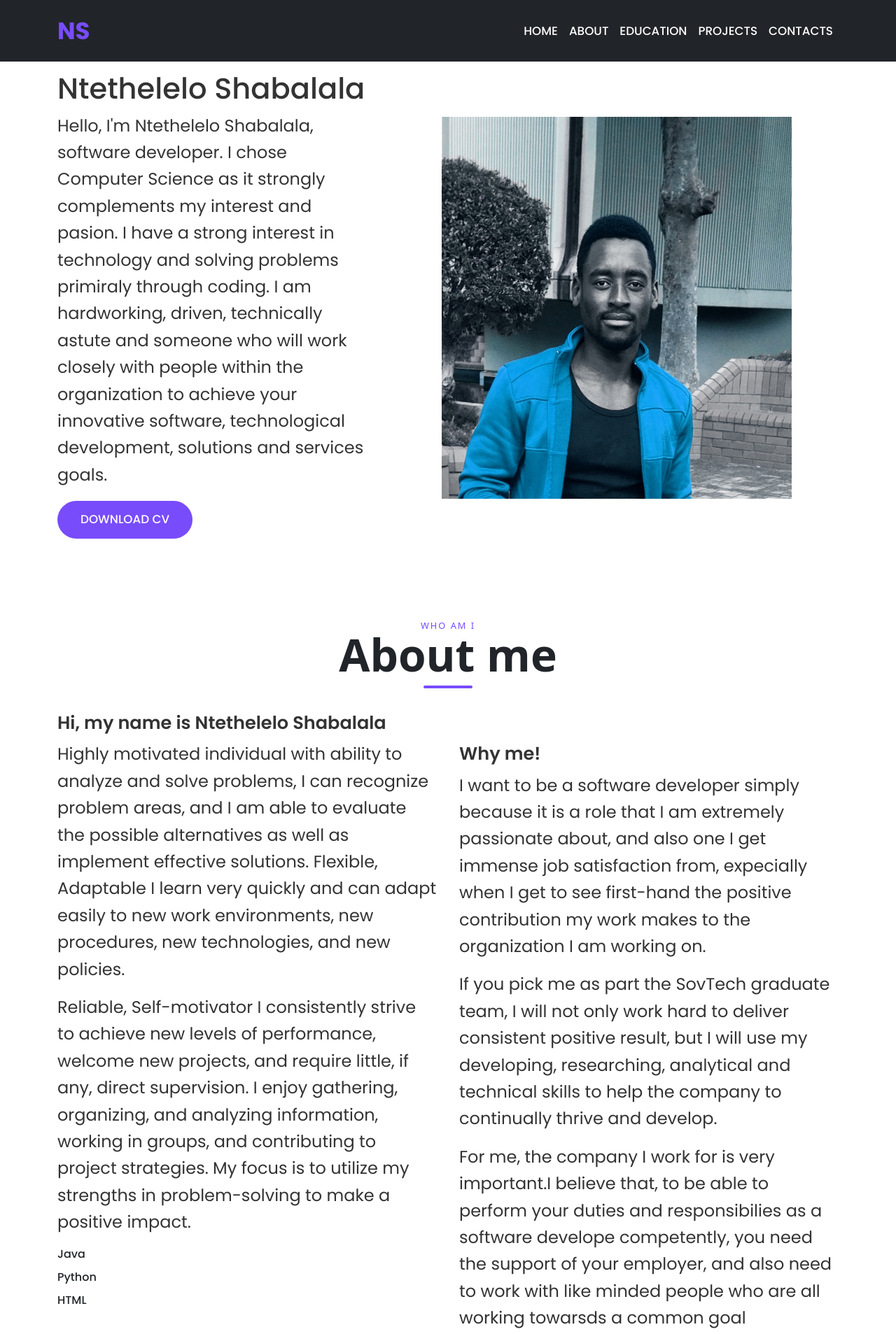
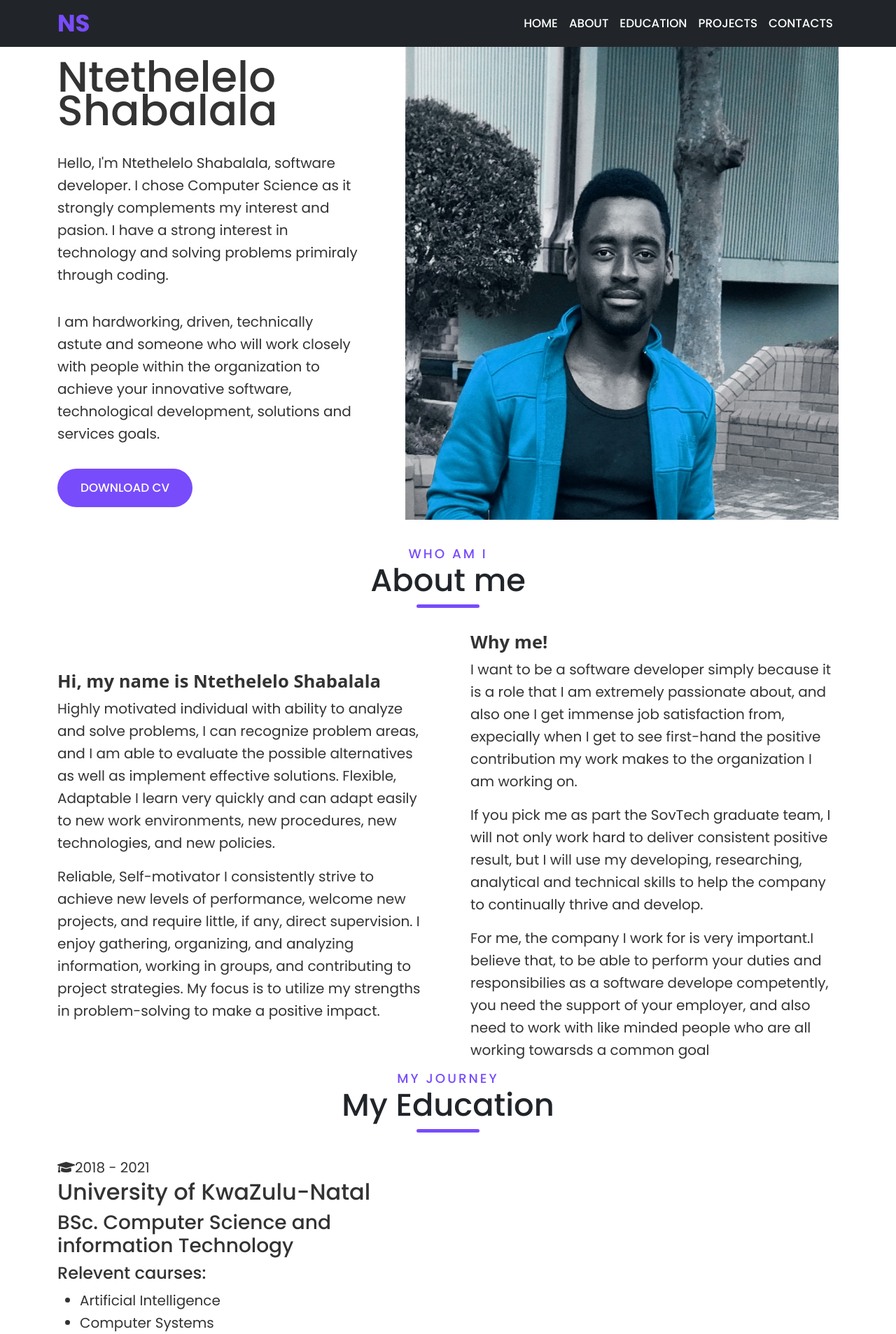
Before and after one commit to NtetheWonder/miniPortfolio, a React (Create React App) app: page / in a window 1280 px wide. Shown: the top 1907 px of the page at 70% size. Built offline with nearby package versions, Linux system fonts and the light colour scheme.

Commit message:
About me completed

```diff
--- a/src/App.css
+++ b/src/App.css
@@ -13,7 +13,7 @@
 nav {
     width: 100%;
     position: relative;
-
+    z-index: 50;
     font-family: "Poppins", sans-serif;
   }
 
@@ -50,24 +50,12 @@ nav {
 .navbar-nav > li >a{
   color: var(--light-one) !important;
 }
-
-.navbar-nav li a:hover{
-  color: var(--main-color) !important;
-}
-nav.container {
-  display: flex ;
-  justify-content: space-between ;
-  height: 6rem ;
-  align-items: center ;
+.navbar-nav >li > a.active, .navbar-nav>li > a.active:focus{
+  border-radius: 24rem solid var(--main-color);
 }
 
+/*--------------------------------Header--------------------------------*/
 
-/*--------------------------------Header--------------------------------*/
-.header-content{
-  width: 100%;
-  height: 100 vh;
-  display: flex;
-}
 .grid-2 {
   display: grid;
   grid-template-columns: repeat(2, 1fr);
@@ -79,11 +67,9 @@ nav.container {
   font-size: 1.25rem;
   color: var(--dark-two);
   line-height: 1.6;
-  font-family: "Poppins", sans-serif;
 }
 .column-1 {
   margin-right: 2rem;
-  font-family: "Poppins", sans-serif;
 }
 .btn {
   display: inline-block !important;
@@ -98,14 +84,7 @@ nav.container {
 }
 
 .btn:hover {
-  background-color: #5a5569 !important;
-}
-.title-sm {
-  color: var(--dark-one) !important;
-  font-weight: 600 !important;
-  font-size: 1.6rem !important;
-  font-family: "Poppins", sans-serif;
-
+  background-color: var(--dark-one) !important;
 }
 
 .btn.small {
@@ -115,12 +94,6 @@ nav.container {
 
 .column-2 {
   margin-left: 2rem;
-  font-family: "Poppins", sans-serif;
-
-}
-.text{
-  font-size: 1.5rem !important;
-  color: var(--dark-one) !important;
 }
 .image {
   position: relative;
@@ -133,22 +106,17 @@ nav.container {
   position: relative;
   z-index: 2;
 }
-.info-text{
-  font-size: 1.5rem !important;
-  color: var(--dark-one) !important;
-
-}
 
 .header-content .container.grid-2 {
   grid-template-columns: 2.5fr 3.5fr;
   min-height: calc(100vh - 6rem);
-  padding-bottom: .5rem;
+  padding-bottom: 2.5rem;
   text-align: left;
   font-family: "Poppins", sans-serif;
 }
 
 .header-title {
-  font-size: 6rem;
+  font-size: 3.8rem;
   line-height: 0.8;
   color: var(--dark-one);
   font-family: "Poppins", sans-serif;
@@ -163,6 +131,61 @@ nav.container {
 
 .header-content .image .img-element {
   max-width: 750px;
+}
+.title{
+  position: relative !important;
+  display: inline-block !important;
+  padding-bottom: 1rem !important;
+  line-height: 1 !important;
+  font-size: 2.8rem !important;
+  margin-bottom: 0.6rem !important;
+  font-family: "Poppins", sans-serif;
+}
+.title:before {
+  content: attr(data-title) !important;
+  display: block !important;
+  margin-bottom: 0.4rem !important;
+  color: var(--main-color) !important;
+  font-size: 1.15rem !important;
+  font-weight: 500 !important;
+  text-transform: uppercase !important;
+  letter-spacing: 3px !important;
+}
+
+.title:after {
+  content: "" !important;
+  position: absolute !important;
+  width: 90px !important;
+  height: 5px !important;
+  border-radius: 3px !important;
+  background-color: var(--main-color) !important;
+  bottom: 0 !important;
+  left: 50% !important;
+  transform: translateX(-50%) !important;
+}
+.title-sm{
+
+  color: var(--dark-one);
+  font-weight: 600;
+  font-size: 1.6rem;
+}
+.navbar-nav a:hover {
+  color: var(--main-color) !important;
+}
+
+.nav-link a.active:hover {
+  color: var(--light-one) !important;
+  background-color: #6b44e0 !important;
+}
+
+.section-header {
+  text-align: center;
+  margin-bottom: 1.5rem;
+}
+
+.text{
+  color: var(--dark-one);
+  font-family: "Poppins", sans-serif;
 }
 
 @media (max-width: 850px) {
@@ -180,344 +203,3 @@ nav.container {
   }
 
 }
-.section {
-  padding: 7rem 0;
-  overflow: hidden;
-}
-
-.section-header {
-  text-align: center;
-  margin-bottom: 1.5rem;
-}
-
-.title {
-  position: relative !important;
-  display: inline-block !important;
-  padding-bottom: 1rem !important;
-  line-height: 1 !important;
-  font-size: 4rem !important;
-  font-weight: bold !important;
-  margin-bottom: 0.6rem !important;
-}
-
-.title:before {
-  content: attr(data-title);
-  display: block;
-  margin-bottom: 0.4rem;
-  color: var(--main-color);
-  font-size: 1.15rem;
-  font-weight: 500;
-  text-transform: uppercase;
-  letter-spacing: 3px;
-}
-
-.title:after {
-  content: "";
-  position: absolute;
-  width: 90px;
-  height: 5px;
-  border-radius: 3px;
-  background-color: var(--main-color);
-  bottom: 0;
-  left: 50%;
-  transform: translateX(-50%);
-}
-
-
-/*------------------------------About--------------------------*/
-/*------------------------------Contact--------------------------*/
-.contact-icon i{
-  background: #784cfb;
-  border-radius: 80%;
-}
-
-@media (max-width: 1280px) {
-  .text {
-    font-size: 1rem;
-  }
-
-  .title {
-    font-size: 2.1rem;
-    padding-bottom: 0.65rem;
-  }
-
-  .title:before {
-    margin-bottom: 0.2rem;
-    font-size: 0.8rem;
-    letter-spacing: 2px;
-  }
-
-  .title:after {
-    height: 3.5px;
-    width: 70px;
-  }
-
-  .title-sm {
-    font-size: 1.2rem;
-  }
-
-  .btn {
-    padding: 0.75rem 1.7rem;
-    font-size: 0.8rem;
-  }
-
-  .btn.small {
-    padding: 0.65rem 1.6rem;
-    font-size: 0.7rem;
-  }
-
-  .section-header .text {
-    max-width: 500px;
-  }
-
-  .section {
-    padding: 4.5rem 0;
-  }
-
-  .column-1 {
-    margin-right: 1rem;
-  }
-
-  .column-2 {
-    margin-left: 1rem;
-  }
-
-  .header-content .image .img-element {
-    max-width: 500px;
-  }
-
-  nav .container {
-    height: 4.5rem;
-  }
-
-  .header-content .container.grid-2 {
-    min-height: calc(100vh - 4.5rem);
-    padding-bottom: 1.5rem;
-  }
-
-  .logo {
-    width: 65px;
-  }
-
-  .links a {
-    font-size: 0.8rem;
-    padding: 0.65rem 0.7rem;
-  }
-
-  .links a.active {
-    font-size: 0.7rem;
-    padding: 0.7rem 1.7rem;
-    margin-left: 0.6rem;
-  }
-
-  .header-title {
-    font-size: 2.6rem;
-  }
-
-  .header-content .text {
-    margin: 1.1rem 0;
-  }
-
-  .card {
-    min-height: 390px;
-    max-width: 290px;
-    padding: 2.2rem 1.5rem;
-  }
-
-  .icon {
-    width: 65px;
-    margin-bottom: 0.8rem;
-  }
-
-  .card .text {
-    font-size: 0.9rem;
-    margin: 1rem 0;
-  }
-
-  .card:before {
-    font-size: 5rem;
-  }
-
-  .card-wrap {
-    margin: 1rem 0.6rem;
-  }
-
-  .services .points1 {
-    left: -60px;
-  }
-
-  .points-sq {
-    width: 150px;
-  }
-
-  .grid {
-    margin: 0.8rem 0;
-  }
-
-  .grid-item {
-    padding: 0.8rem;
-  }
-
-  .gallery-image {
-    height: 250px;
-    max-width: 325px;
-  }
-
-  .gallery-image .img-overlay {
-    padding: 1.4rem 2rem;
-  }
-
-  .plus:before,
-  .plus:after {
-    width: 2.8rem;
-  }
-
-  .img-overlay h3 {
-    font-size: 1.1rem;
-  }
-
-  .img-overlay h5 {
-    font-size: 0.8rem;
-  }
-
-  .background-bg {
-    height: 370px;
-  }
-
-  .filter-btn {
-    padding: 0.6rem 1.45rem;
-    font-size: 0.7rem;
-  }
-
-  .about img {
-    max-width: 420px;
-  }
-
-  .about .text {
-    margin-top: 0.7rem;
-  }
-
-  .skills {
-    margin: 0.9rem 0 1.7rem 0;
-  }
-
-  .skill-title {
-    font-size: 1rem;
-  }
-
-  .skill-bar {
-    height: 6px;
-  }
-
-  .about .column-1:before {
-    font-size: 6rem;
-    top: 13px;
-  }
-
-  .about .points {
-    width: 230px;
-    left: 65%;
-  }
-
-  .contact {
-    padding: 9rem 0 6rem 0;
-  }
-
-  .contact-form {
-    padding-left: 1rem;
-  }
-
-  .contact-info {
-    padding-right: 1rem;
-  }
-
-  .contact-box {
-    padding: 3.6rem 3rem;
-  }
-
-  .information-wrap {
-    margin-top: 1.2rem;
-  }
-
-  .contact-icon {
-    min-width: 50px;
-    height: 50px;
-    font-size: 1rem;
-    margin-right: 0.8rem;
-  }
-
-  .contact-icon i {
-    line-height: 50px;
-  }
-
-  .info-text {
-    font-size: 1.05rem;
-  }
-
-  .contact-input {
-    font-size: 0.9rem;
-    padding: 0.9rem 1.6rem;
-    margin: 0.4rem 0;
-  }
-
-  .hireme {
-    padding: 8rem 0;
-  }
-
-  .footer {
-    padding: 4rem 0;
-  }
-
-  .footer-links a {
-    font-size: 1rem;
-  }
-
-  .footer .title-sm {
-    margin-bottom: 0.5rem;
-  }
-
-  .footer-input-wrap {
-    height: 36px;
-    margin-top: 0.8rem;
-  }
-
-  .footer-input {
-    font-size: 0.9rem;
-    padding: 0 1.2rem;
-  }
-
-  .input-arrow {
-    font-size: 1.2rem;
-  }
-
-  .copyright .text {
-    font-size: 0.95rem;
-  }
-
-  .followme h3 {
-    font-size: 1.05rem;
-  }
-
-  .followme .footer-line {
-    margin: 0 0.8rem;
-  }
-
-  .social-media a {
-    font-size: 1.05rem;
-  }
-
-  .back-btn-wrap {
-    margin-left: 1.3rem;
-  }
-
-  .back-btn {
-    width: 43px;
-    height: 43px;
-    font-size: 0.9rem;
-  }
-
-  .back-btn-wrap:before {
-    width: 45px;
-    height: 45px;
-  }
-}
--- a/src/App.js
+++ b/src/App.js
@@ -15,7 +15,7 @@ function App() {
    <About/>
    <Education/>
    <Contacts/>
-   <Footer/>
+
    </>
 
   );
--- a/src/components/About.js
+++ b/src/components/About.js
@@ -25,27 +25,7 @@ const About = () =>{
                and analyzing information, working in groups, and contributing to project strategies.
                My focus is to utilize my strengths in problem-solving to make a positive impact.
              </p>
-             <div className="skills">
-               <div className="skill html">
-                 <h3 className="skill-title">Java</h3>
-                 <div className="skill-bar">
-                   <div className="skill-progress" data-progress="90%"></div>
-                 </div>
-               </div>
-               <div className="skill css">
-                 <h3 className="skill-title">Python</h3>
-                 <div className="skill-bar">
-                   <div className="skill-progress" data-progress="70%"></div>
-                 </div>
-               </div>
-               <div className="skill js">
-                 <h3 className="skill-title">HTML</h3>
-                 <div className="skill-bar">
-                   <div className="skill-progress" data-progress="80%"></div>
-                 </div>
-               </div>
-             </div>
-             <a href="#" className="btn">Read more</a>
+
            </div>
 
            <div className="column-2 ">
--- a/src/components/Education.js
+++ b/src/components/Education.js
@@ -3,14 +3,16 @@ const Education =() => {
     return (
 
         <div className="education" id="education">
+          <div className="container">
         <div className ="section-header">
           <h3 className="title" data-title="My journey">My Education</h3>
 
         </div>
-<div className="container">
 
-  <div className="section-body grid-2">
+
+  <div className="grid-2">
     <div className="column-1">
+      <div className ="text">
         <i className="fas fa-graduation-cap"></i>
         <span>2018 - 2021</span>
         <h2>University of KwaZulu-Natal</h2>
@@ -41,6 +43,7 @@ const Education =() => {
           <li>Geography </li>
         <li>Life Orientation</li>
         </ul>
+        </div>
     </div>
 
   </div>
--- a/src/components/Home.js
+++ b/src/components/Home.js
@@ -9,6 +9,8 @@ const Header = () =>{
                 Hello, I'm Ntethelelo Shabalala, software developer.
                 I chose Computer Science as it strongly complements my interest and pasion.
                 I have a strong interest in technology and solving problems primiraly through coding.
+                </p>
+                <p className="text">
                 I am hardworking, driven, technically astute and someone who will work closely with people within
                 the organization to achieve your  innovative software, technological development, solutions and services goals.
 
--- a/src/components/Navbar.js
+++ b/src/components/Navbar.js
@@ -8,7 +8,7 @@ const Navbar =() =>{
         <div className ="container">
         <a className="navbar-brand" href="#" className ="logo">NS</a>
         <button className="navbar-toggler" type="button" data-toggle="collapse" data-target="#navbarSupportedContent" aria-controls="navbarSupportedContent" aria-expanded="false" aria-label="Toggle navigation">
-            <span className="navbar-toggler-icon"></span>
+            <span className="navbar-toggler-icon" ></span>
         </button>
 
 
```
Also changed, not shown: 1 other file (tests, documents, lock files or other folders).
